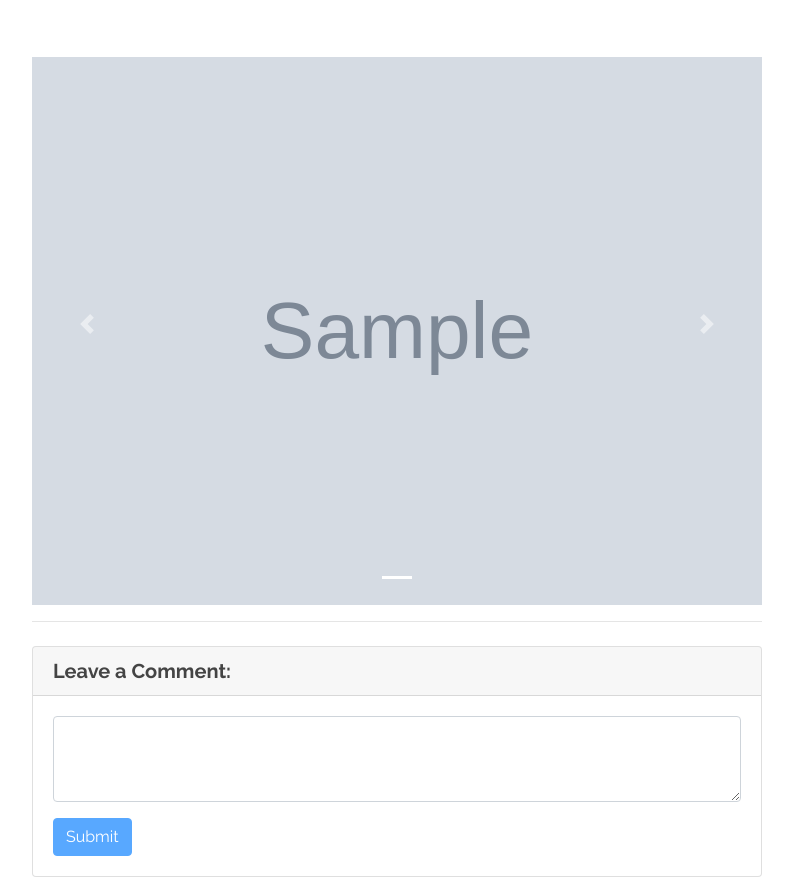
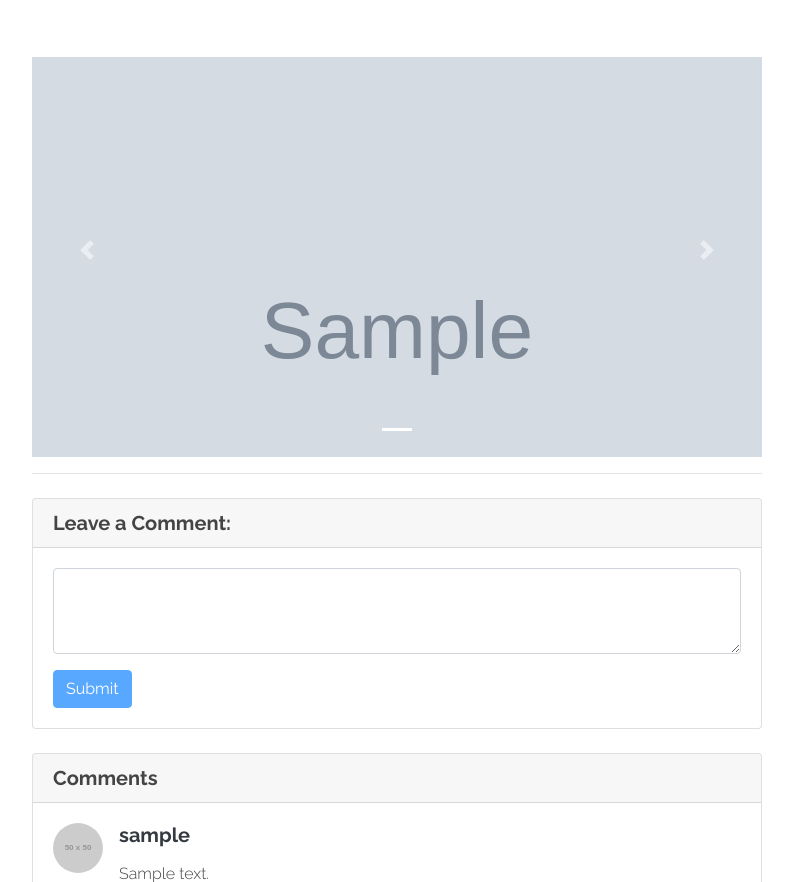
Before and after one commit to mohabrabie/EgyFund-Donation-System-by-Django, a Django app: template funds/templates/funds/read_project.html in a window 1280 px wide. Shown: the part 1047-1929 px from the top of the page, without its empty margins (53-846 px from the left). Run offline with Django 3.2, Linux system fonts and the light colour scheme; the template is opened without the code that fills it: most values are stand-ins (such as "Sample title", 1, 10 or a date in 2020); grey boxes marked "Sample" are stand-in pictures; grey boxes labelled with a size stand in for pictures from a placeholder-image service; some libraries are stand-ins or nearby versions.

Commit message:
fixing image size in slider

```diff
--- a/funds/templates/funds/read_project.html
+++ b/funds/templates/funds/read_project.html
@@ -318,10 +318,10 @@
                 <li data-target="#carouselExampleIndicators" data-slide-to="{ forloop.counter0 }}" class="{% if forloop.counter0 == 0 %}active{% endif %}"></li>
             {% endfor %}
           </ol>
-          <div class="carousel-inner">
+          <div class="carousel-inner" style=" width:100%; height: 400px !important;">
             {% for project_image in project_images %}
               <div class="carousel-item {% if forloop.counter0 == 0 %}active{% endif %}">
-                <img src="{{ project_image.image.url }}" class="d-block w-100" >
+                <img src="{{ project_image.image.url }}" class="d-block w-100 h-50" >
               </div>
             {% endfor %}
           </div>
```
